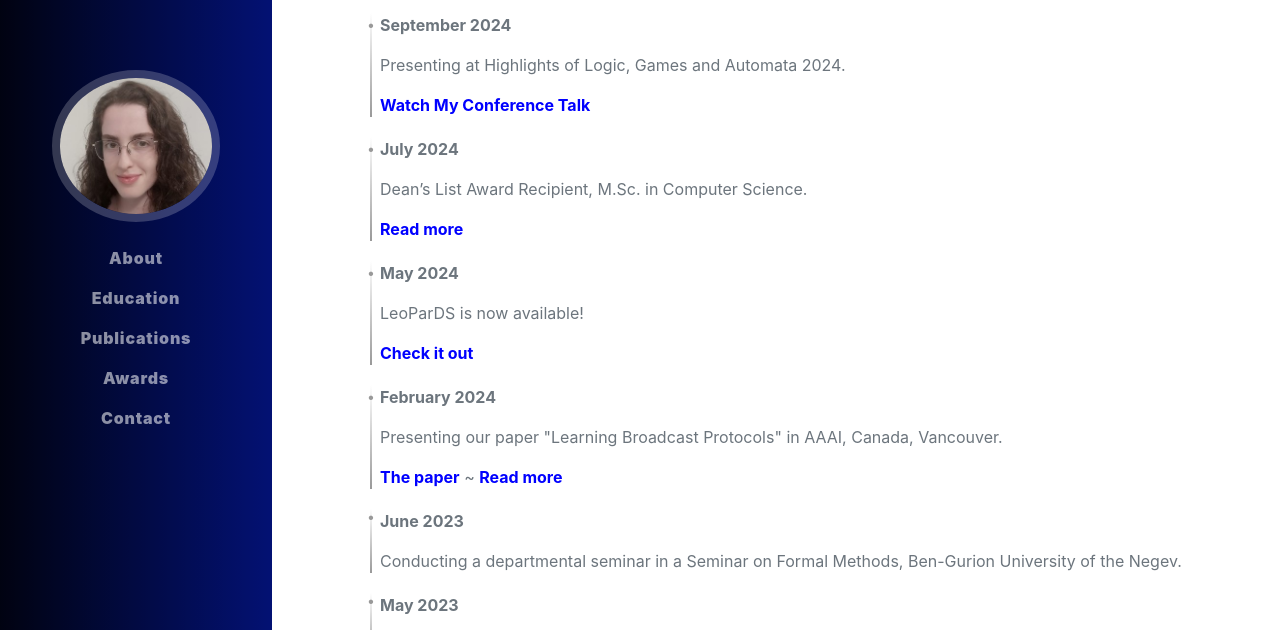
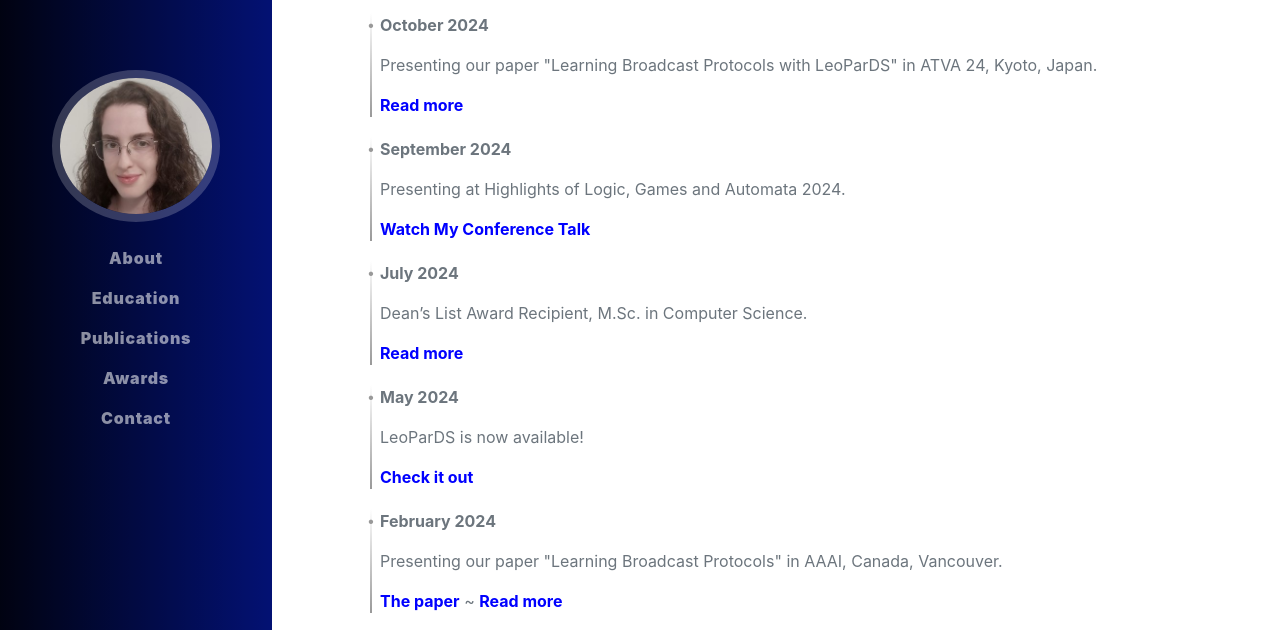
Before and after one commit to Noa-Izsak/noa-izsak.github.io, a plain HTML site: page news.html in a window 1280 px wide. Shown: the part 150-780 px from the top of the page. Drawn offline with nearby package versions, Linux system fonts and the light colour scheme; a web font is replaced by a local one.

Commit message:
Update news - ATVA

```diff
--- a/news.html
+++ b/news.html
@@ -44,9 +44,9 @@
             <h2 class="mb-5-1">News</h2>
             <div class="all-news-item">
                 <div class="timeline"></div>
-                <p class="date">September 2024</p>
-                <p>Presenting at Highlights of Logic, Games and Automata 2024.</p>
-                <a href="#" class="open-popup fw-bold">Watch My Conference Talk</a>
+                <p class="date">October 2024</p>
+                <p>Presenting our paper "Learning Broadcast Protocols with LeoParDS" in ATVA 24, Kyoto, Japan.</p>
+                <a href="https://www.linkedin.com/posts/noa-izsak-a834b82b7_atva2024-aaai24-atva-activity-7256918860920991745-7eFU?utm_source=share&utm_medium=member_desktop" class="read-more fw-bold" target="_blank" style="text-decoration: none !important;">Read more</a>
 
                 <!-- Load the popup HTML -->
                 <div id="popup-container"></div>
@@ -56,8 +56,12 @@
             </div>
             <!-- Links to trigger the popup -->
 
-
-
+            <div class="all-news-item">
+                <div class="timeline"></div>
+                <p class="date">September 2024</p>
+                <p>Presenting at Highlights of Logic, Games and Automata 2024.</p>
+                <a href="#" class="open-popup fw-bold">Watch My Conference Talk</a>
+            </div>
             <div class="all-news-item">
                 <div class="timeline"></div>
                 <p class="date">July 2024</p>
```
